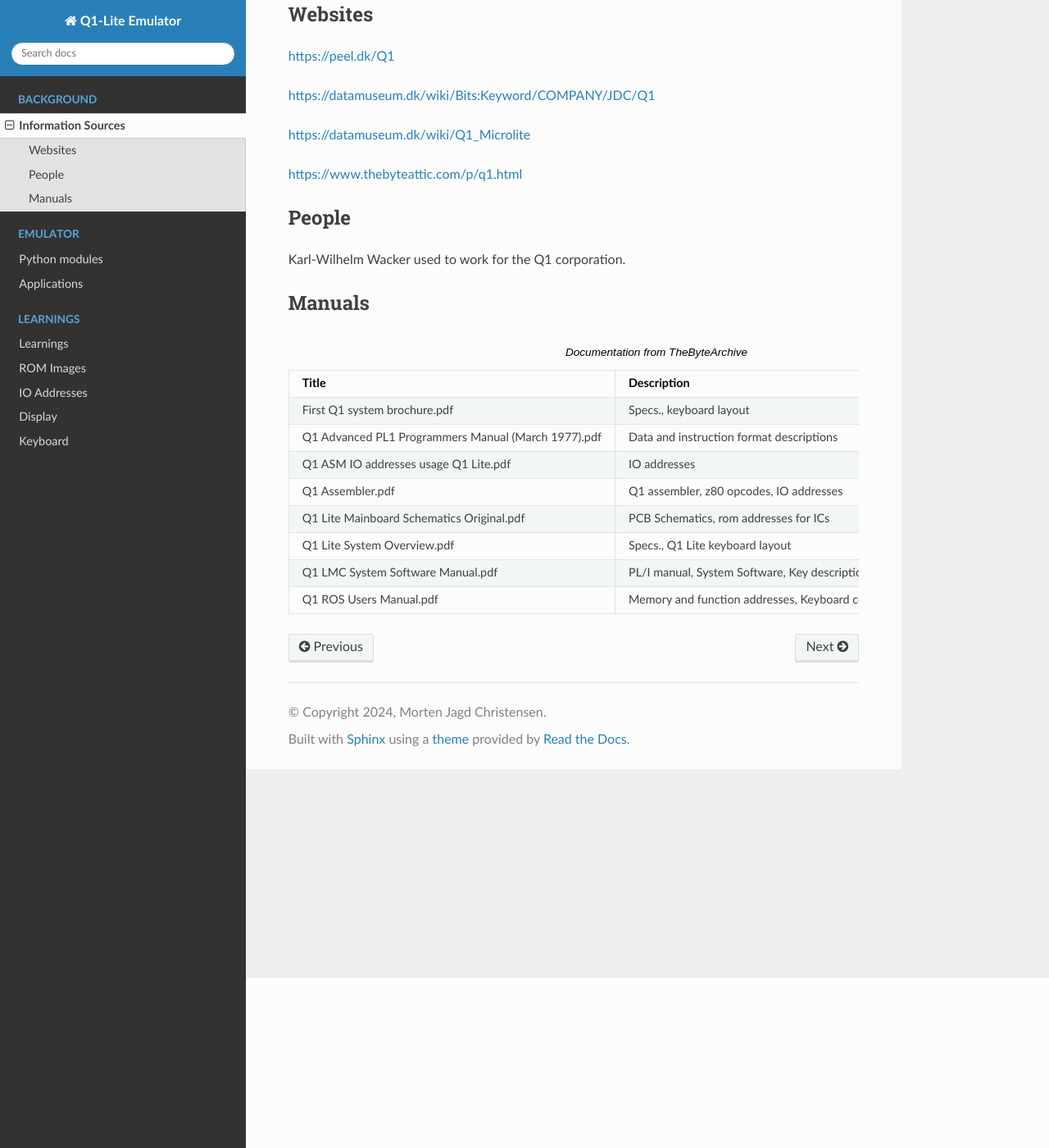
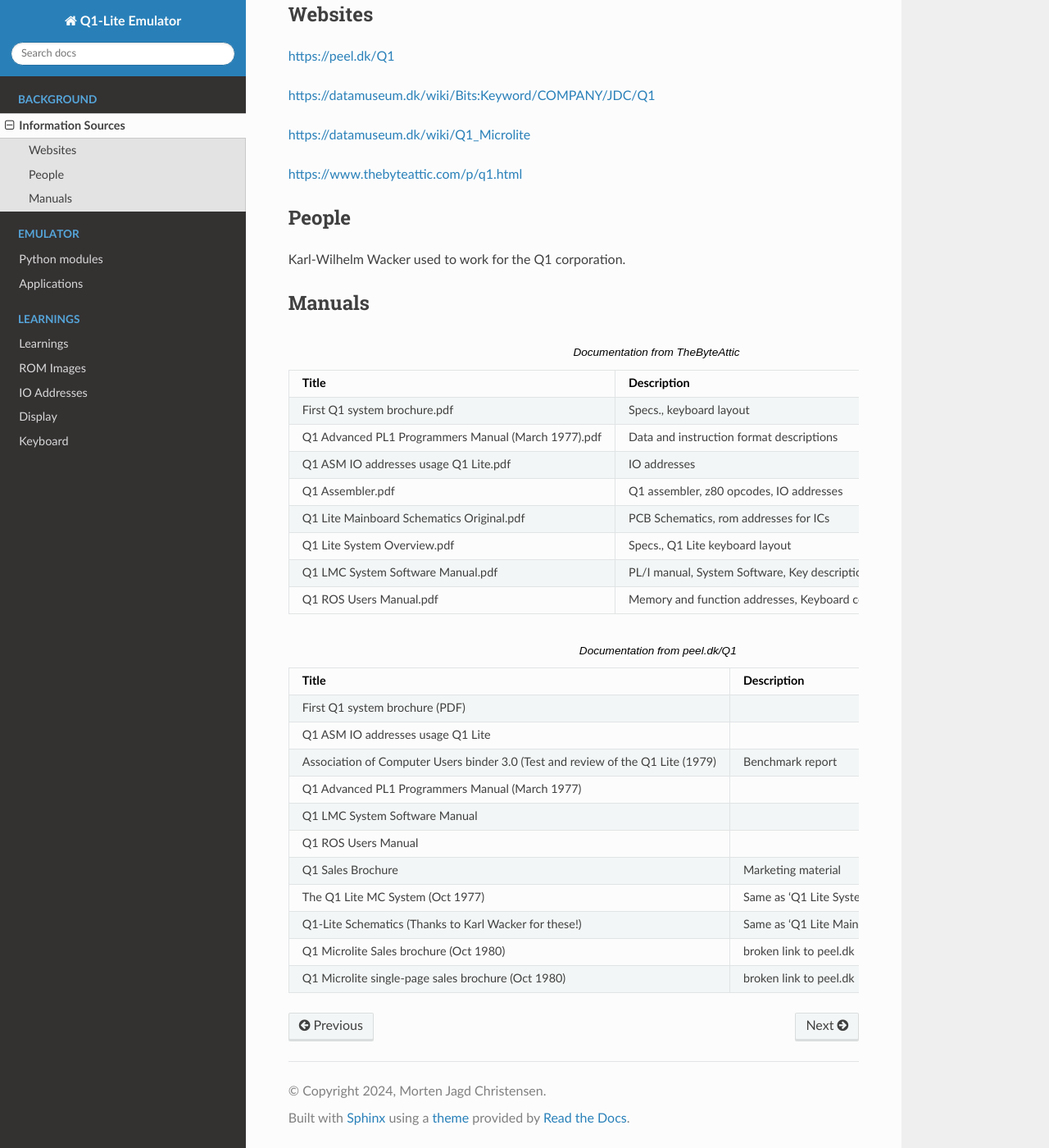
Before and after one commit to mortenjc/Q1, a Sphinx documentation site: the page built from docs/source/information.rst, in a window 1280 px wide and 1400 px high, scrolled down 207 px. Shown: the whole window at 82% size. Built offline with Sphinx 7.4.7 and the Read the Docs theme 2.0.0, drawn with Linux system fonts in a browser that asks for light colours; pages that are not in the unit, such as notebooks, are missing from menus.

Commit message:
docs added document description

```diff
--- a/docs/source/information.rst
+++ b/docs/source/information.rst
@@ -25,10 +25,7 @@
 Manuals
 -------
 
-
-
-
-.. list-table:: Documentation from TheByteArchive
+.. list-table:: Documentation from TheByteAttic
    :header-rows: 1
 
    * - Title
@@ -49,3 +46,31 @@
      - PL/I manual, System Software, Key descriptions
    * - Q1 ROS Users Manual.pdf
      - Memory and function addresses, Keyboard codes, disk module, record format
+
+.. list-table:: Documentation from peel.dk/Q1
+  :header-rows: 1
+
+  * - Title
+    - Description
+  * - First Q1 system brochure (PDF)
+    -
+  * - Q1 ASM IO addresses usage Q1 Lite
+    -
+  * - Association of Computer Users binder 3.0 (Test and review of the Q1 Lite (1979)
+    - Benchmark report
+  * - Q1 Advanced PL1 Programmers Manual (March 1977)
+    -
+  * - Q1 LMC System Software Manual
+    -
+  * - Q1 ROS Users Manual
+    -
+  * - Q1 Sales Brochure
+    - Marketing material
+  * - The Q1 Lite MC System (Oct 1977)
+    - Same as 'Q1 Lite System Overview' in previous table
+  * - Q1-Lite Schematics (Thanks to Karl Wacker for these!)
+    - Same as 'Q1 Lite Mainboard Schematics Original' above
+  * - Q1 Microlite Sales brochure (Oct 1980)
+    - broken link to peel.dk
+  * - Q1 Microlite single-page sales brochure (Oct 1980)
+    - broken link to peel.dk
```
